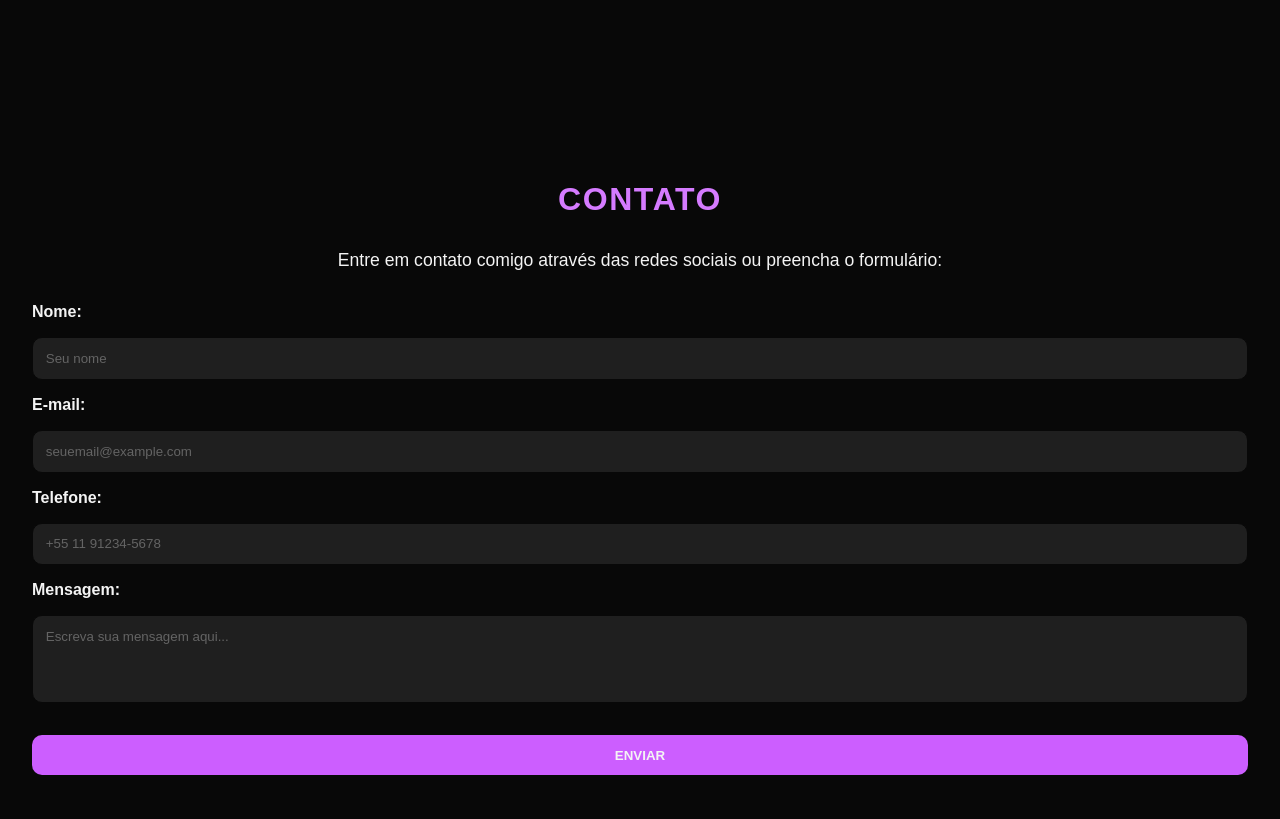
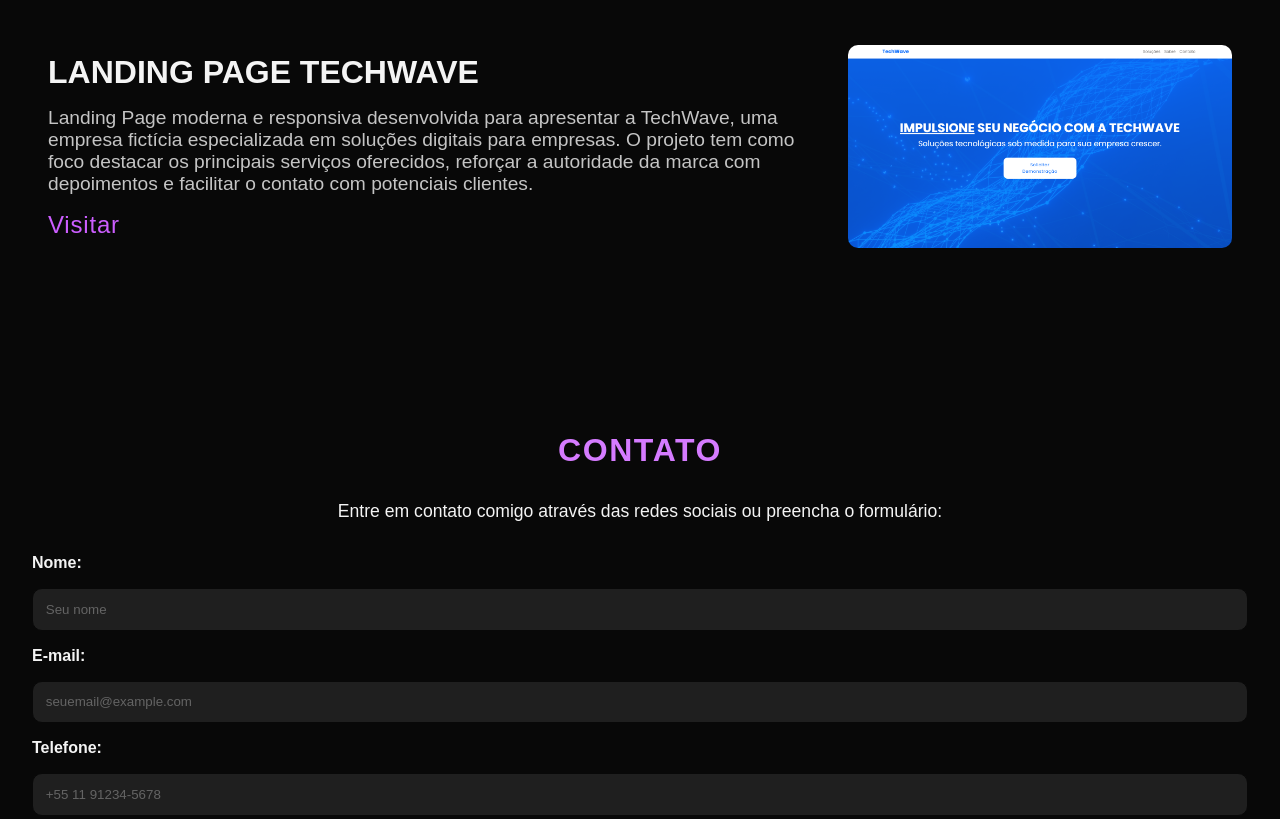
Before and after one commit to 1Faeell/portfolio, a plain HTML site: page index.html in a window 1280 px wide. Shown: the part 2881-3700 px from the top of the page. Drawn offline with nearby package versions, Linux system fonts and the light colour scheme.

Commit message:
Update2 Techwave

```diff
--- a/assets/css/styles.css
+++ b/assets/css/styles.css
@@ -983,6 +983,7 @@ footer .icones-sociais a:hover {
     justify-content: center;
     margin: auto;
     z-index: 9999;
+    padding: 0.5rem 0 1rem 0;
   }
   .menu-item a {
     background-color: var(--button-menu-mobile);
@@ -1010,6 +1011,9 @@ footer .icones-sociais a:hover {
   }
   section.apresentacao p .paragrafo-2 {
     font-size: 1.1rem;
+  }
+  footer {
+    padding: 2rem 0 6rem 0;
   }
 }
 
--- a/index.html
+++ b/index.html
@@ -284,6 +284,28 @@
             >
           </div>
         </div>
+
+        <div class="projeto projeto-2">
+          <img
+            src="./assets/images/projects/landingpagetechwave.png"
+            alt="Projeto 4"
+          />
+          <div class="descricao reveal left">
+            <h3>Landing Page TechWave</h3>
+            <p>
+              Landing Page moderna e responsiva desenvolvida para apresentar a
+              TechWave, uma empresa fictícia especializada em soluções digitais
+              para empresas. O projeto tem como foco destacar os principais
+              serviços oferecidos, reforçar a autoridade da marca com
+              depoimentos e facilitar o contato com potenciais clientes.
+            </p>
+            <a
+              href="https://1faeell.github.io./techwave-solucoes-digitais/"
+              target="_blank"
+              >Visitar</a
+            >
+          </div>
+        </div>
       </section>
 
       <!-- =================== CONTATO =================== -->
```
Also changed, not shown: assets/images/projects/landingpagetechwave.png (added).
